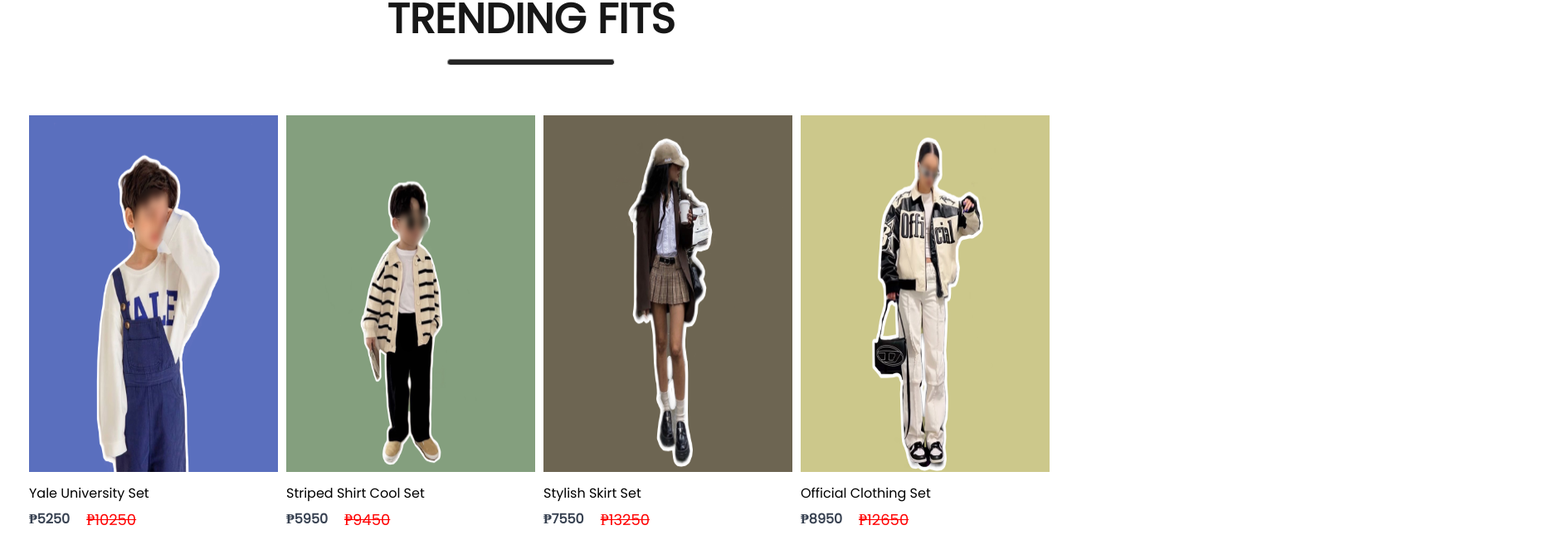
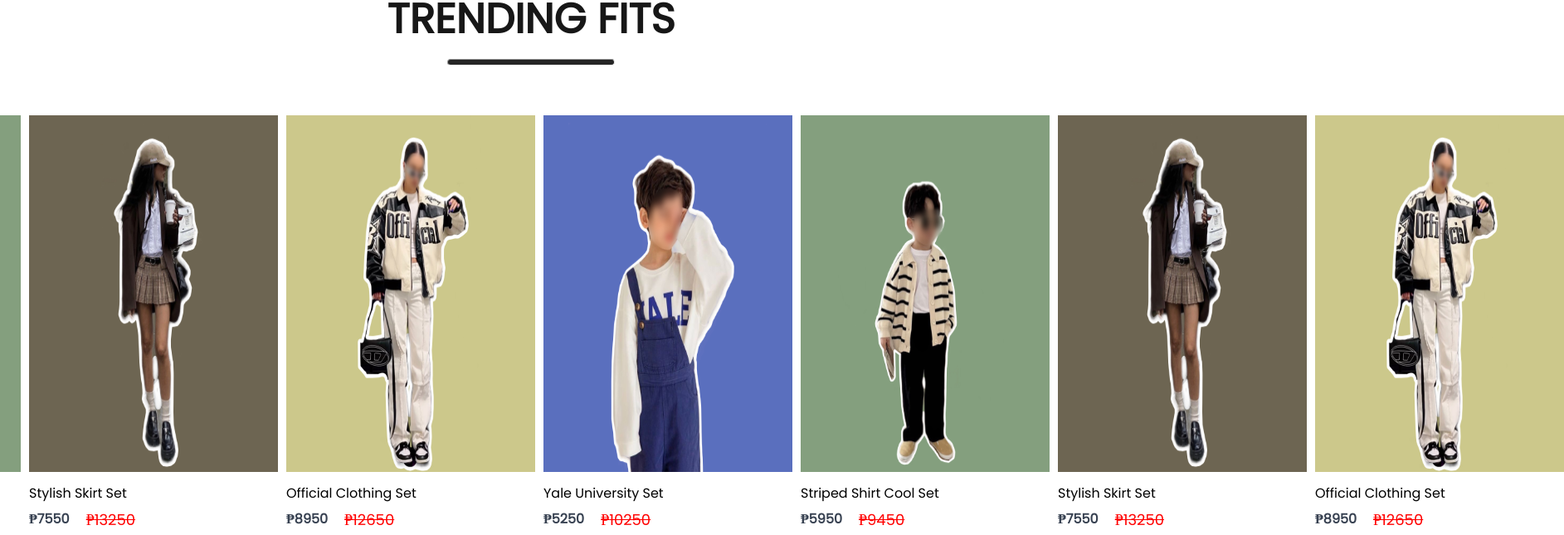
Before and after one commit to Cervera-jpg/ModeSoleCloth, a React (Create React App) app: page / in a window 1280 px wide. Shown: the part 959-1604 px from the top of the page at 83% size, 1885 px wide, since content can reach past the window. Built offline with nearby package versions, Linux system fonts and the light colour scheme.

Commit message:
Update Trending_Display.js

```diff
--- a/src/Components/Products/Trending_Display.js
+++ b/src/Components/Products/Trending_Display.js
@@ -32,6 +32,34 @@ let Trending_Display = [
     new_price: 8950.0,
     old_price: 12650.0,
   },
+  {
+    id: 1,
+    name: "Yale University Set",
+    image: p1_img,
+    new_price: 5250.0,
+    old_price: 10250.0,
+  },
+  {
+    id: 2,
+    name: "Striped Shirt Cool Set",
+    image: p2_img,
+    new_price: 5950.0,
+    old_price: 9450.0,
+  },
+  {
+    id: 3,
+    name: "Stylish Skirt Set",
+    image: p3_img,
+    new_price: 7550.0,
+    old_price: 13250.0,
+  },
+  {
+    id: 4,
+    name: "Official Clothing Set",
+    image: p4_img,
+    new_price: 8950.0,
+    old_price: 12650.0,
+  },
 ];
 
 export default Trending_Display;
```
